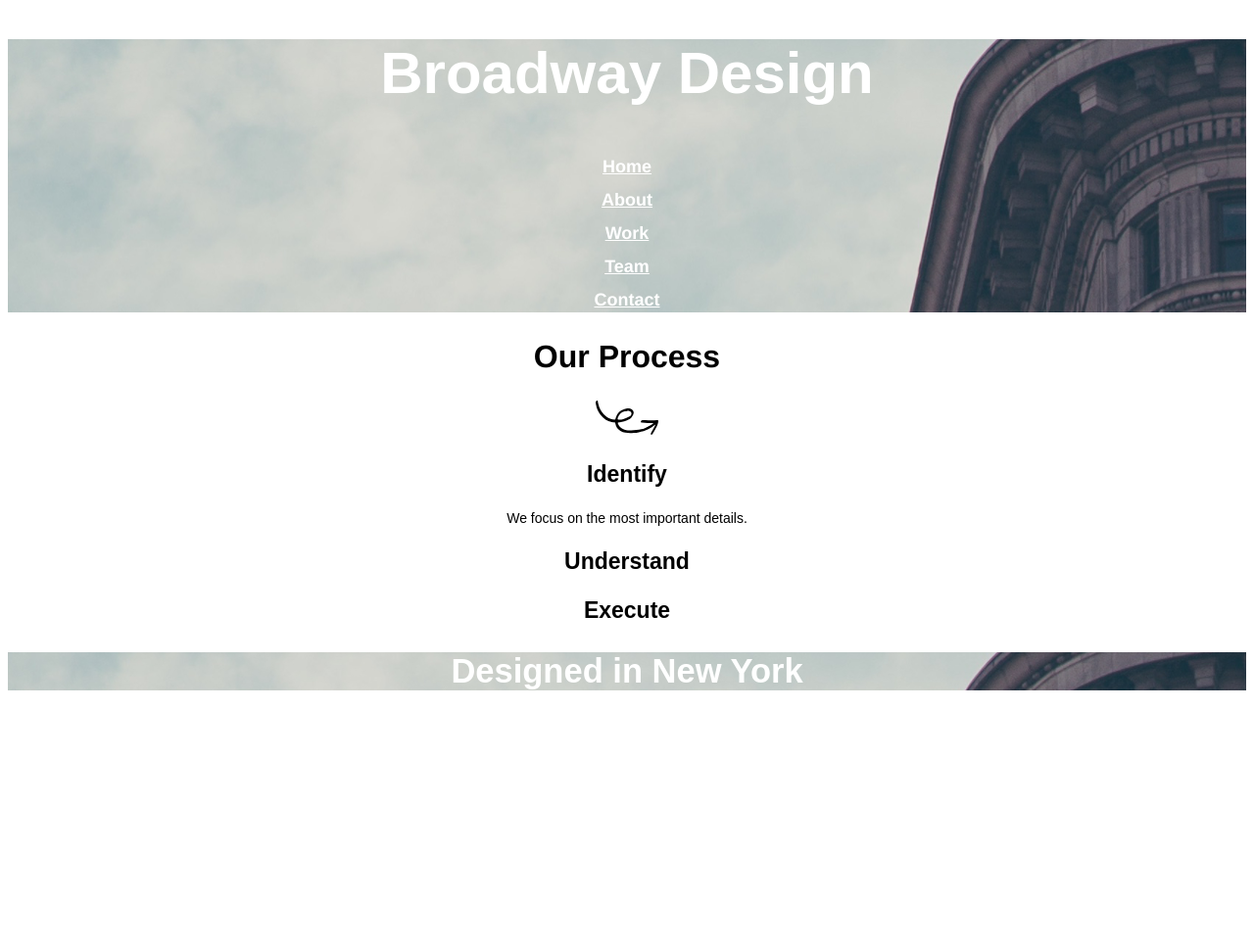
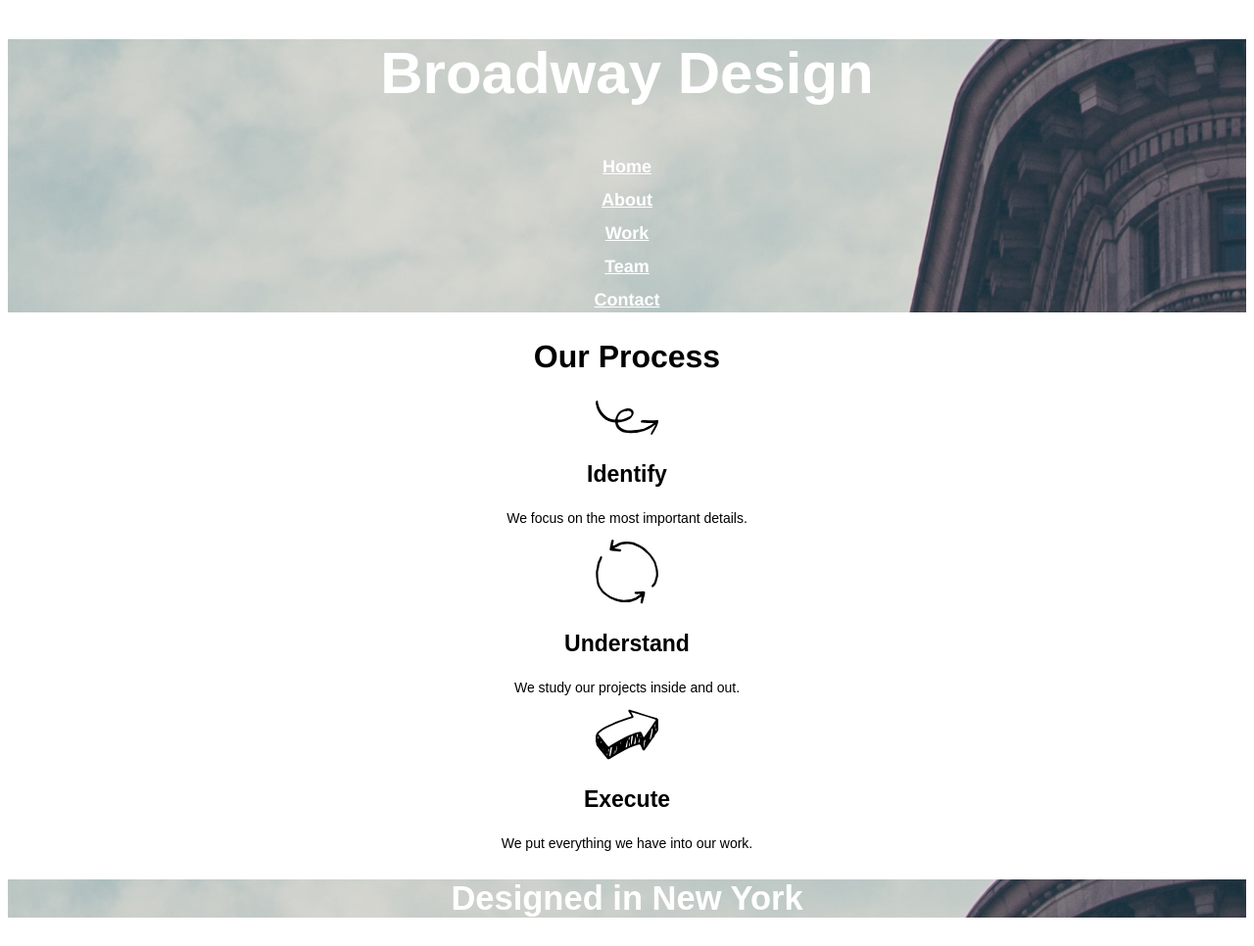
Before and after one commit to judiang1/broadway, a plain HTML site: page index.html in a window 1280 px wide. Shown: the whole page at 98% size. Before the commit the page ends 800 px from the top, so only its background shows below. Drawn offline with Linux system fonts and the light colour scheme.

Commit message:
Add our process section.
Add our process section.

```diff
--- a/index.html
+++ b/index.html
@@ -23,11 +23,15 @@
           <h3 class="item">Identify</h3>
           <p class="paragraph">We focus on the most important details.</p>
 
+          <img src="./resources/icons/understand.svg" alt="">
           <h3 class="item">Understand</h3>
+          <p class="paragraph">We study our projects inside and out.</p>
 
+          <img src="./resources/icons/execute.svg" alt="">
           <h3 class="item">Execute</h3>
+          <p class="paragraph">We put everything we have into our work.</p>
+        </section>
 
-        </section>
         <div class="title2">
             <h2>Designed in New York</h2>
         </div>
```
